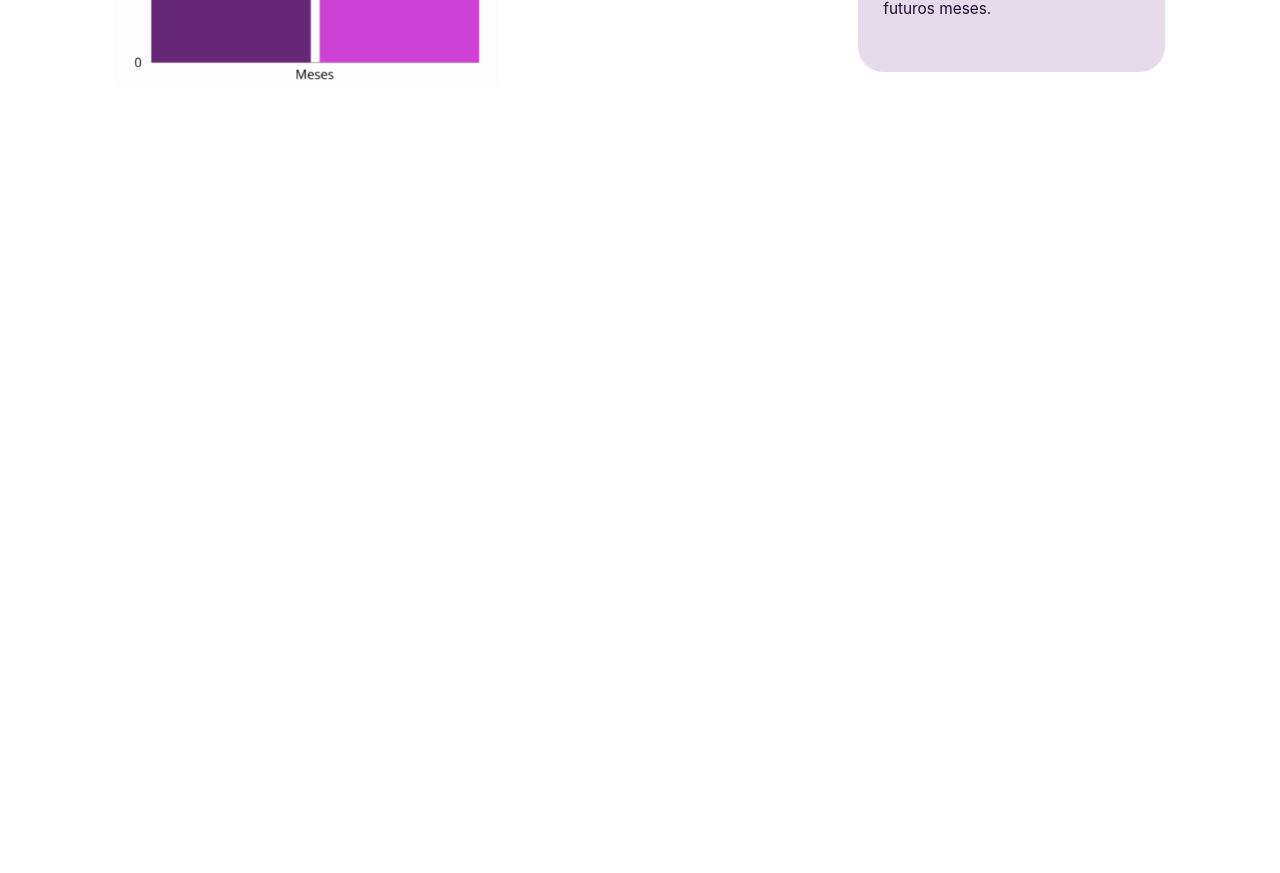
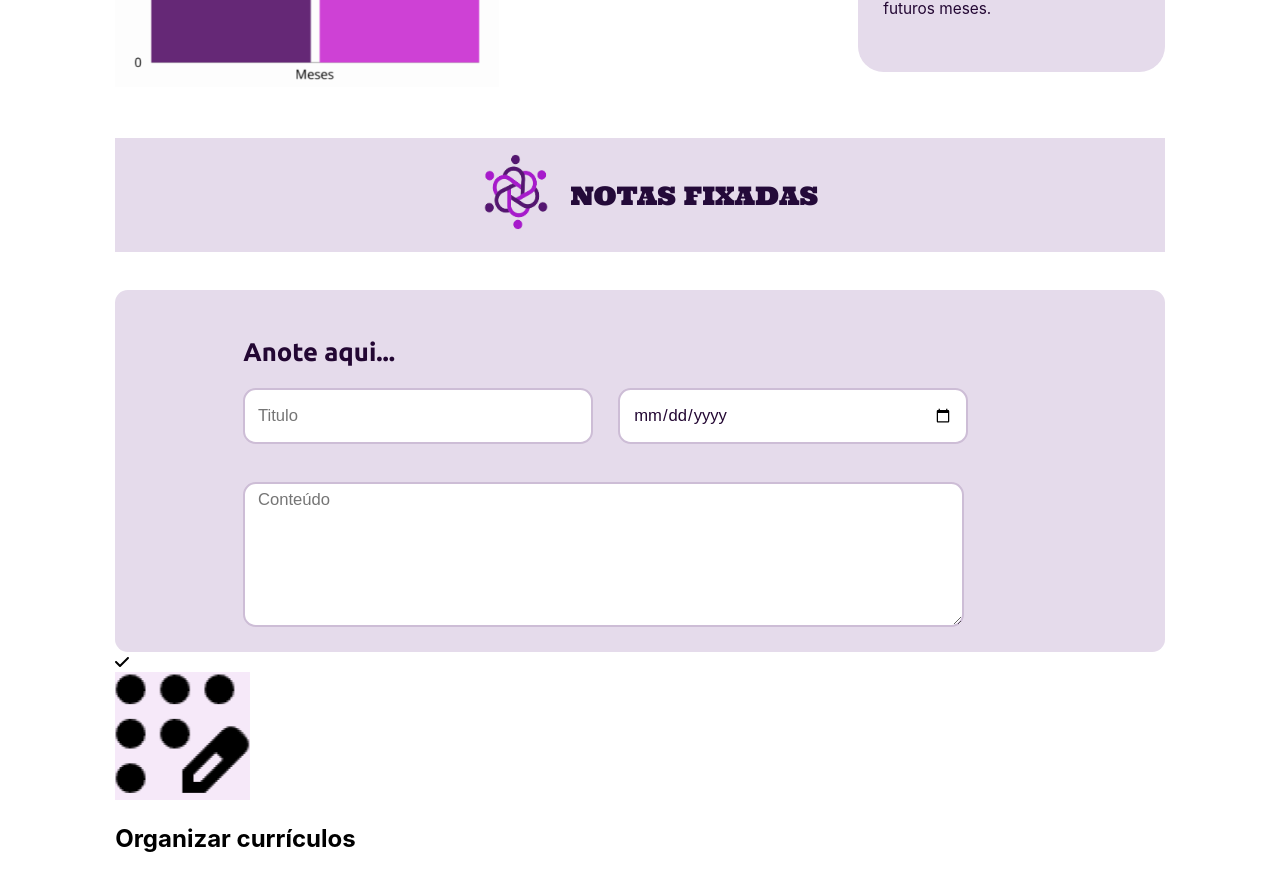
Before and after one commit to myslium/tcc-g-g, a React (Create React App) app: page /admin/notificacoes in a window 1280 px wide. Shown: the part 1960-2833 px from the top of the page. Before the commit the page ends 2098 px from the top, so only its background shows below. Built offline with nearby package versions, Linux system fonts and the light colour scheme; a web font is replaced by a local one.

Commit message:
notas fixadas pt1

```diff
--- a/src/admin/notificacoes/index.jsx
+++ b/src/admin/notificacoes/index.jsx
@@ -94,6 +94,39 @@ function reset() {
         </div>
        </div>
 
+       <TituloMenor titulo ='Notas fixadas'/>
+
+       <section className='ultima-parte-notas'>
+
+            <div className='nova-nota'>
+
+                <h1>Anote aqui...</h1>
+
+                <div className='inputs'>
+
+                    <div>
+                        <input type="text" placeholder='Titulo'/>
+                        <input type="date" />
+
+                    </div>
+
+                    <textarea placeholder='Conteúdo'></textarea>
+
+                </div>
+            </div>
+
+            <div className='notas-adicionadas'>
+
+                <div className='card-nota'>
+                    <i className='fa fa-check icon'></i>
+                    <div className='titulo'>
+                        <img src="/assets/images/notaspincel.png" alt="" />
+                        <h1>Organizar currículos</h1>
+                    </div>
+                </div>
+            </div>
+       </section>
+
     </div>
 
 
--- a/src/admin/notificacoes/index.scss
+++ b/src/admin/notificacoes/index.scss
@@ -62,5 +62,64 @@
     }
 }
 
+.ultima-parte-notas {
+    display: flex;
+    flex-direction: column;
+    margin: 3vw 9vw 0vw 9vw;
+
+    .nova-nota {
+        background-color: #E5DBEB;
+        padding: 2vw 10vw;
+        display: flex;
+        flex-direction: column;
+        border-radius: 1vw;
+
+        h1 {
+            font-family: 'Ubuntu', sans-serif;
+            color: #230733;
+            font-weight: 700;
+            font-size: 2vw;
+        }
+
+        .inputs {
+            display: flex;
+            flex-direction: column;
+            gap: 3vw;
+
+            div {
+                display: flex;
+                align-items: center;
+                gap: 2vw;
+
+                input {
+                    width: 25vw;
+                    height: 3vw;
+                    border-radius: 1vw;
+                    border: 0.2vw solid #cdbdd6;
+                    padding: 0.5vw 1vw;
+                    outline: none;
+                    font-family: 'Montserrat', sans-serif;
+                    font-size: 1.3vw;
+                    color: #230733;
+
+
+                }
+            }
+
+            textarea {
+                width: 54vw !important;
+                height: 10vw !important;
+                border-radius: 1vw;
+                border: 0.2vw solid #cdbdd6;
+                padding: 0.5vw 1vw;
+                outline: none;
+                font-family: 'Montserrat', sans-serif;
+                font-size: 1.3vw;
+                color: #230733;
+            }
+        }
+    }
+}
+
 
 }
```
Also changed, not shown: public/assets/images/notaspincel.png (added).
